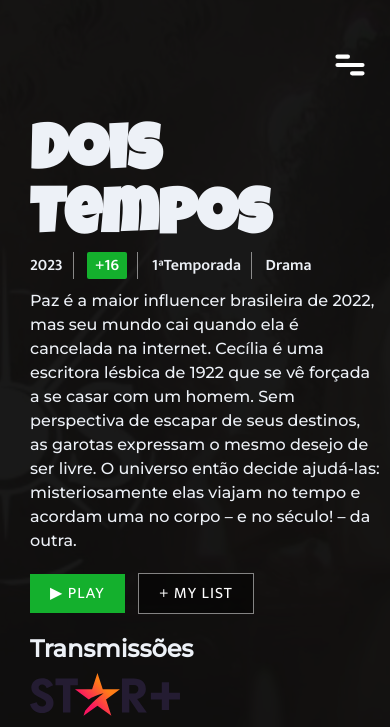
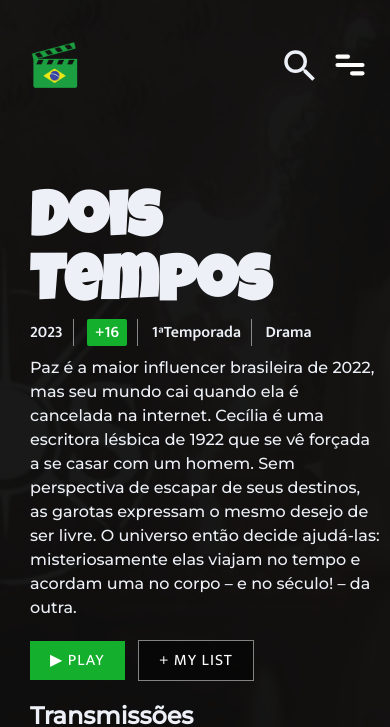
Before and after one commit to amaraldzn/brasilemcena.github.io, a plain HTML site: page index.html in a window 390 px wide. Shown: the top 727 px of the page. Drawn offline with nearby package versions, Linux system fonts and the light colour scheme; some icons are missing.

Commit message:
ATUALIZAÇÃO COD FINAL 5

```diff
--- a/index.html
+++ b/index.html
@@ -89,7 +89,7 @@
 
           <svg xmlns="http://www.w3.org/2000/svg" width="24" height="24" viewBox="0 0 24 24"><path fill="currentColor" fill-rule="evenodd" d="M8 7a4 4 0 1 1 8 0a4 4 0 0 1-8 0Zm0 6a5 5 0 0 0-5 5a3 3 0 0 0 3 3h12a3 3 0 0 0 3-3a5 5 0 0 0-5-5H8Z" clip-rule="evenodd"/></svg>
 
-          <svg xmlns="http://www.w3.org/2000/svg" width="24" height="24" viewBox="0 0 24 24"><path fill="currentColor" d="M15.5 14h-.79l-.28-.27A6.471 6.471 0 0 0 16 9.5A6.5 6.5 0 1 0 9.5 16c1.61 0 3.09-.59 4.23-1.57l.27.28v.79l5 4.99L20.49 19l-4.99-5zm-6 0C7.01 14 5 11.99 5 9.5S7.01 5 9.5 5S14 7.01 14 9.5S11.99 14 9.5 14z"/></svg>
+          <svg class="lupinha" xmlns="http://www.w3.org/2000/svg" width="24" height="24" viewBox="0 0 24 24"><path fill="currentColor" d="M15.5 14h-.79l-.28-.27A6.471 6.471 0 0 0 16 9.5A6.5 6.5 0 1 0 9.5 16c1.61 0 3.09-.59 4.23-1.57l.27.28v.79l5 4.99L20.49 19l-4.99-5zm-6 0C7.01 14 5 11.99 5 9.5S7.01 5 9.5 5S14 7.01 14 9.5S11.99 14 9.5 14z"/></svg>
 
           <svg xmlns="http://www.w3.org/2000/svg" width="24" height="24" viewBox="0 0 36 36">
               <path fill="#009B3A" d="M36 27a4 4 0 0 1-4 4H4a4 4 0 0 1-4-4V9a4 4 0 0 1 4-4h28a4 4 0 0 1 4 4v18z"/>
@@ -179,6 +179,10 @@
             <path fill="white" d="M1 0h5a1 1 0 1 1 0 2H1a1 1 0 1 1 0-2zm7 8h5a1 1 0 0 1 0 2H8a1 1 0 1 1 0-2zM1 4h12a1 1 0 0 1 0 2H1a1 1 0 1 1 0-2z"/>
         </svg>
     </div>
+    <div class="lupinha-container">
+      <svg xmlns="http://www.w3.org/2000/svg" width="60" height="42" viewBox="0 0 24 24"><path fill="currentColor" d="M15.5 14h-.79l-.28-.27A6.471 6.471 0 0 0 16 9.5A6.5 6.5 0 1 0 9.5 16c1.61 0 3.09-.59 4.23-1.57l.27.28v.79l5 4.99L20.49 19l-4.99-5zm-6 0C7.01 14 5 11.99 5 9.5S7.01 5 9.5 5S14 7.01 14 9.5S11.99 14 9.5 14z"/>
+      </svg>
+    </div>
 
 </body>
 </html>
--- a/styles/global.css
+++ b/styles/global.css
@@ -1,5 +1,8 @@
 /* papel de parede */
 
+.lupinha-container{
+  display: none;
+}
 
 * {
   padding: 0;
--- a/styles/mediaqueeries/1405px.css
+++ b/styles/mediaqueeries/1405px.css
@@ -30,6 +30,9 @@
     .logobrasilemcena {
         display:none;
     }
+    .lupinha-container{
+        display:none;
+    }
     .main__info {
         flex-direction: column;
     }
--- a/styles/mediaqueeries/428px.css
+++ b/styles/mediaqueeries/428px.css
@@ -1,4 +1,23 @@
 @media screen and (max-width: 428px){
+
+    .lupinha-container {
+        display: block;
+
+    }
+
+    .lupinha-container {
+        position: absolute;
+        top: 45px;
+        right: 60px;
+        z-index: 999;
+        cursor: pointer;
+    }
+    .logobrasilemcena {
+        display:block;
+        width: 50px;
+        height: auto;
+        margin-top: 16px;
+    }
 
     .menu-icon-container {
         display: block;
@@ -32,7 +51,7 @@
      }
 
      .video-container iframe {
-            width: 23%; /* Ajuste a largura conforme necessário para 428px */
+            width: 27%; /* Ajuste a largura conforme necessário para 428px */
             height: 200px; /* Ajuste a altura conforme necessário */
         }
 
--- a/styles/mediaqueeries/648px.css
+++ b/styles/mediaqueeries/648px.css
@@ -1,4 +1,23 @@
 @media screen and (max-width: 648px){
+
+    .lupinha-container {
+        display: block;
+
+    }
+
+    .lupinha-container {
+        position: absolute;
+        top: 45px;
+        right: 60px;
+        z-index: 999;
+        cursor: pointer;
+    }
+    .logobrasilemcena {
+        display:block;
+        width: 68px;
+        height: auto;
+        margin-top: 16px;
+    }
 
 
     .navigation, .navigation__social{
@@ -39,4 +58,7 @@
                 text-align: center; /* Alinha o texto no centro */
                 margin-top: 20px; /* Adicione margem superior conforme necessário */
             }
+            .lupinha-container {
+                display:block;
+            }
 }
```
